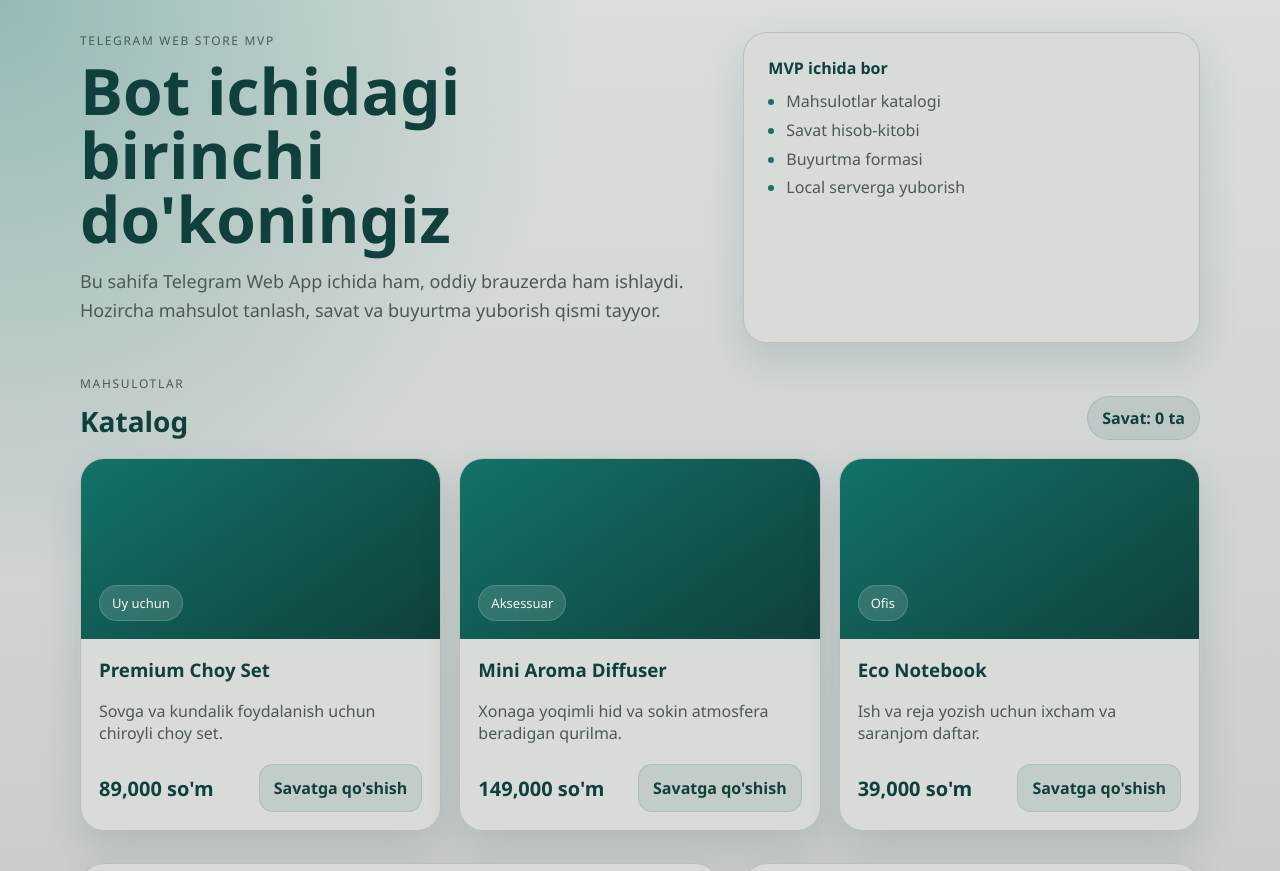
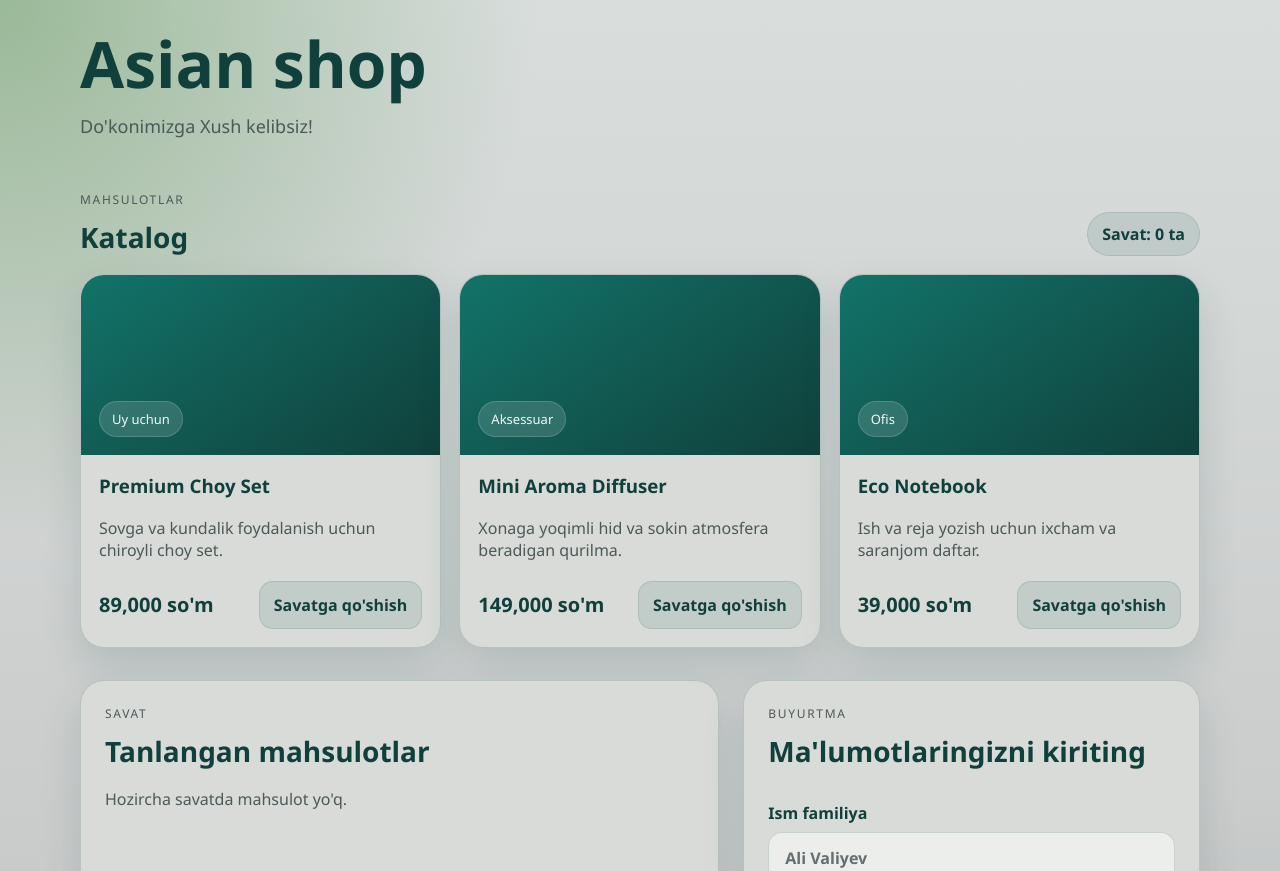
Before and after one commit to w3n3rd/telegram-web-store, a website: page public/index.html in a window 1280 px wide. Shown: the top 871 px of the page. Drawn offline with Linux system fonts and the light colour scheme.

Commit message:
Update design

```diff
--- a/public/index.html
+++ b/public/index.html
@@ -10,21 +10,11 @@
     <main class="page">
       <section class="hero">
         <div>
-          <p class="eyebrow">Telegram web store MVP</p>
-          <h1>Bot ichidagi birinchi do'koningiz</h1>
+          <h1>Asian shop</h1>
           <p class="hero-copy">
-            Bu sahifa Telegram Web App ichida ham, oddiy brauzerda ham ishlaydi.
-            Hozircha mahsulot tanlash, savat va buyurtma yuborish qismi tayyor.
+            Do'konimizga
+            Xush kelibsiz!
           </p>
-        </div>
-        <div class="hero-card">
-          <p class="hero-label">MVP ichida bor</p>
-          <ul>
-            <li>Mahsulotlar katalogi</li>
-            <li>Savat hisob-kitobi</li>
-            <li>Buyurtma formasi</li>
-            <li>Local serverga yuborish</li>
-          </ul>
         </div>
       </section>
 
--- a/public/styles.css
+++ b/public/styles.css
@@ -19,7 +19,7 @@ body {
   margin: 0;
   font-family: "Segoe UI", Arial, sans-serif;
   background:
-    radial-gradient(circle at top left, rgba(18, 115, 105, 0.34), transparent 28%),
+    radial-gradient(circle at top left, rgba(31, 115, 18, 0.34), transparent 28%),
     radial-gradient(circle at bottom right, rgba(16, 64, 59, 0.18), transparent 34%),
     linear-gradient(180deg, #d9dedd 0%, var(--bg) 100%);
   color: var(--ink);
```
